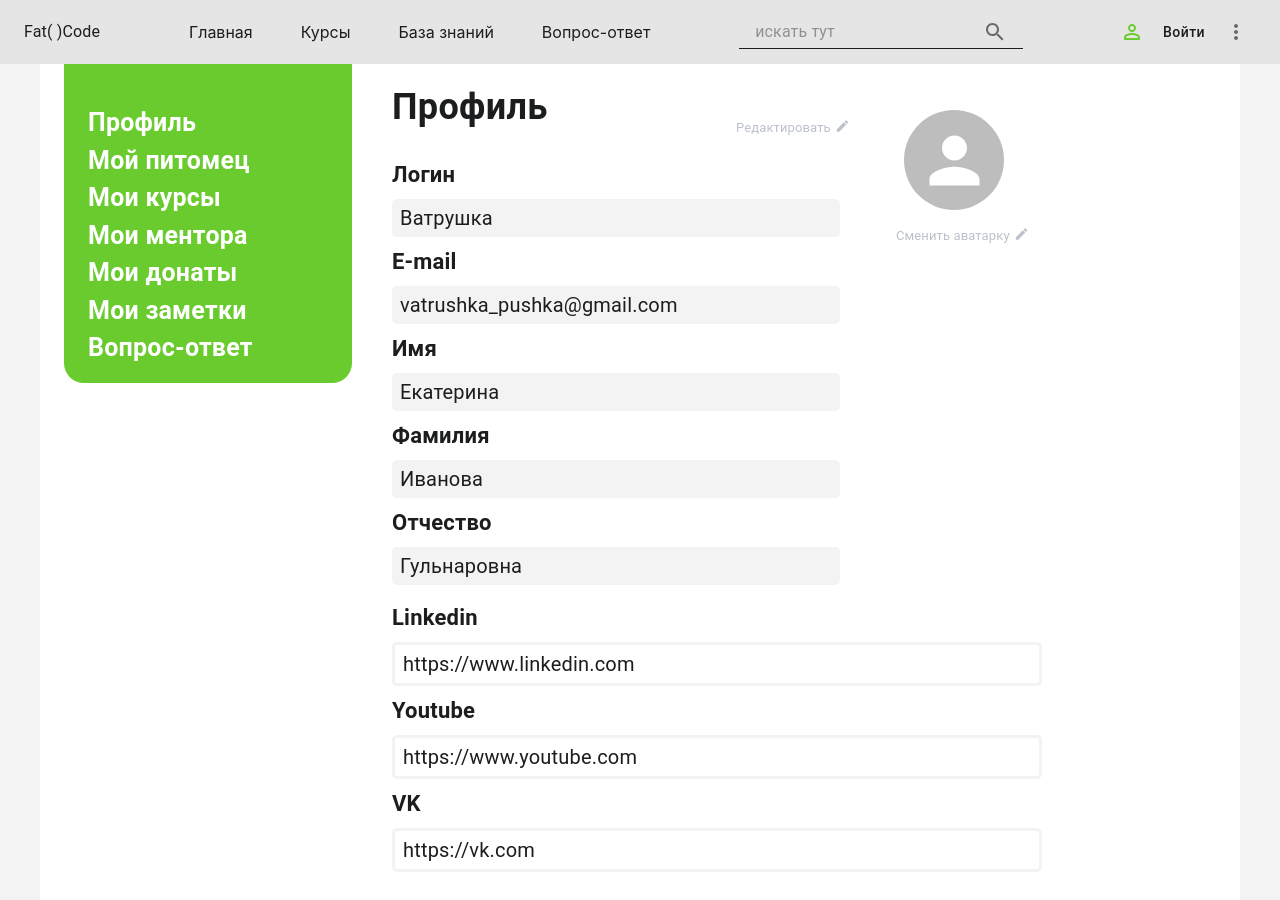
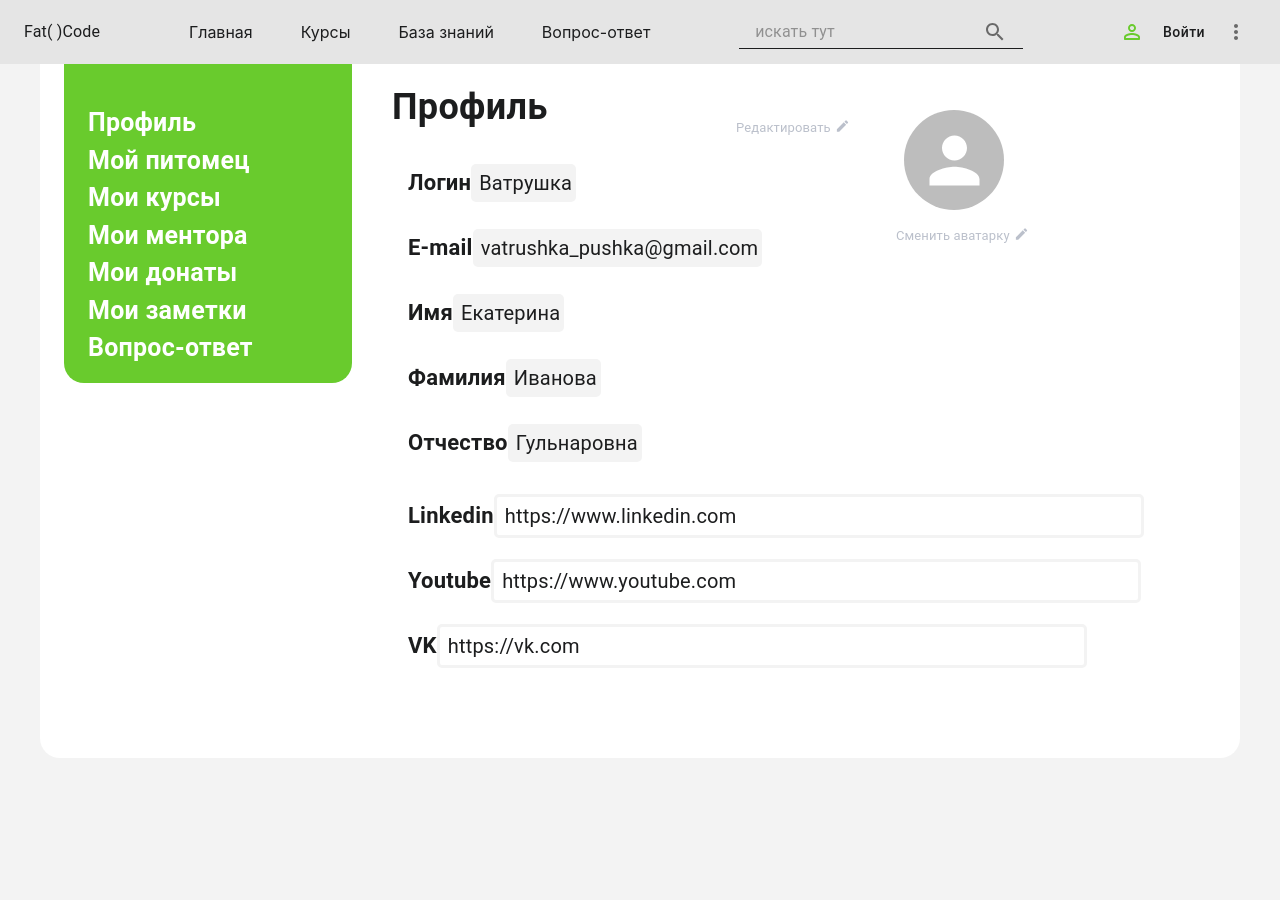
Before and after one commit to fox1206/fatcode-frontend, a Next.js app: page /profile/1 in a window 1280 px wide. Shown: the top 900 px of the page. After the commit the page ends 838 px from the top, so only its background shows below. Built offline with nearby package versions, Linux system fonts and the light colour scheme.

Commit message:
create TS for elements components

```diff
--- a/components/profile/UserInformation.tsx
+++ b/components/profile/UserInformation.tsx
@@ -1,13 +1,26 @@
 import React from "react";
-import {Container, Grid, Typography} from "@mui/material";
+import {Container, Grid, ListItem, Typography} from "@mui/material";
 
-const UserInformation = ({user, ...props}) => {
+type Props = {
+    user: User[],
+    bcolor: any,
+    border: any,
+    width: any
+}
+
+interface User{
+    key: number,
+    text: string,
+    use: string
+}
+
+const UserInformation: React.FC<Props> = ({user, ...props}) => {
 
     return(
         <>
             {
                 user.map(item=>(
-                    <Grid>
+                    <ListItem key={item.key}>
                         <Grid>
                             <Typography mb={1} mt={1} sx={{
                                 fontSize: 22,
@@ -29,7 +42,7 @@ const UserInformation = ({user, ...props}) => {
                                 {item.use}
                             </Typography>
                         </Grid>
-                    </Grid>
+                    </ListItem>
                 ))
             }
         </>
--- a/components/profile/mentors/MentorCourse.tsx
+++ b/components/profile/mentors/MentorCourse.tsx
@@ -21,7 +21,7 @@ const MentorCourse = ({list}: PropsList) => {
             </Typography>
             {
                 list.map(item=>(
-                   <ListItem >
+                   <ListItem key={item.key}>
                        <Typography sx={{
                            color: "#BBC0CB",
                            fontSize: 20,
```
Also changed, not shown: components/profile/mentors/MentorsListItem.tsx (+8 -1 lines).
